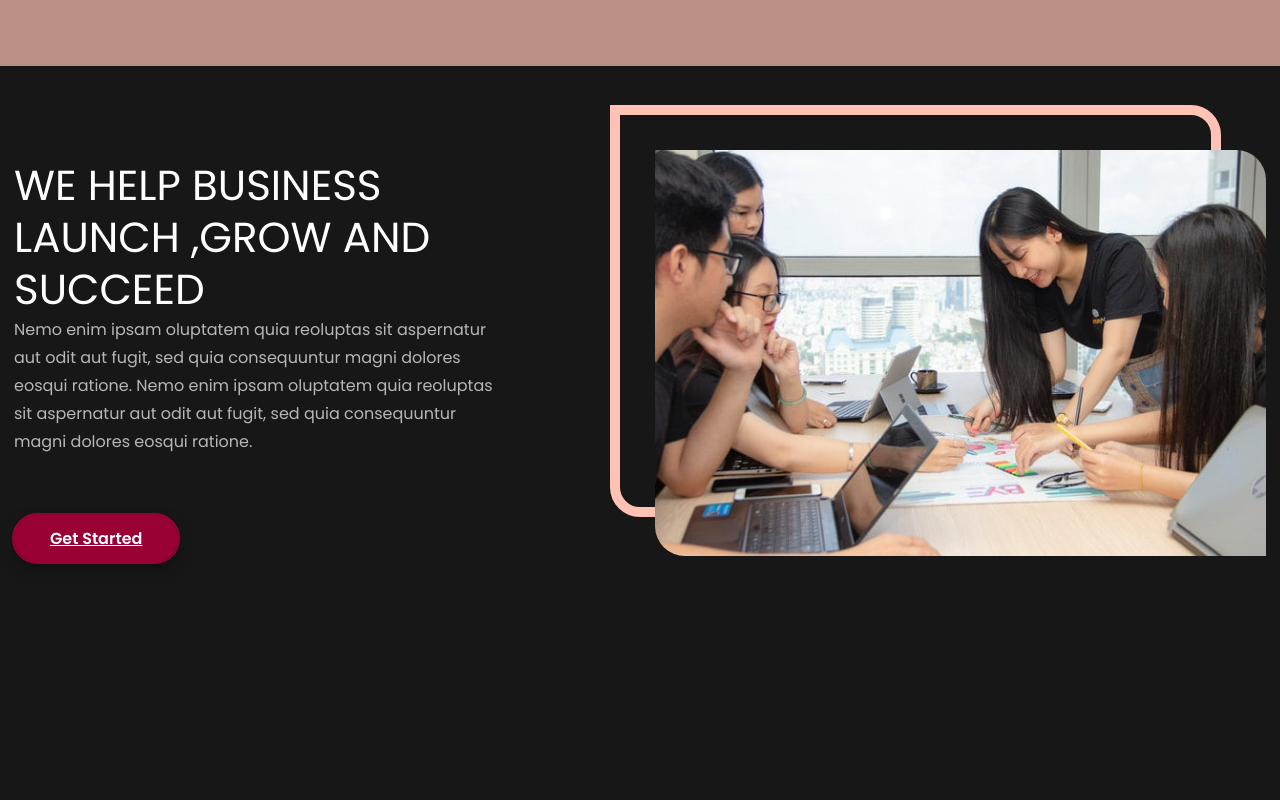
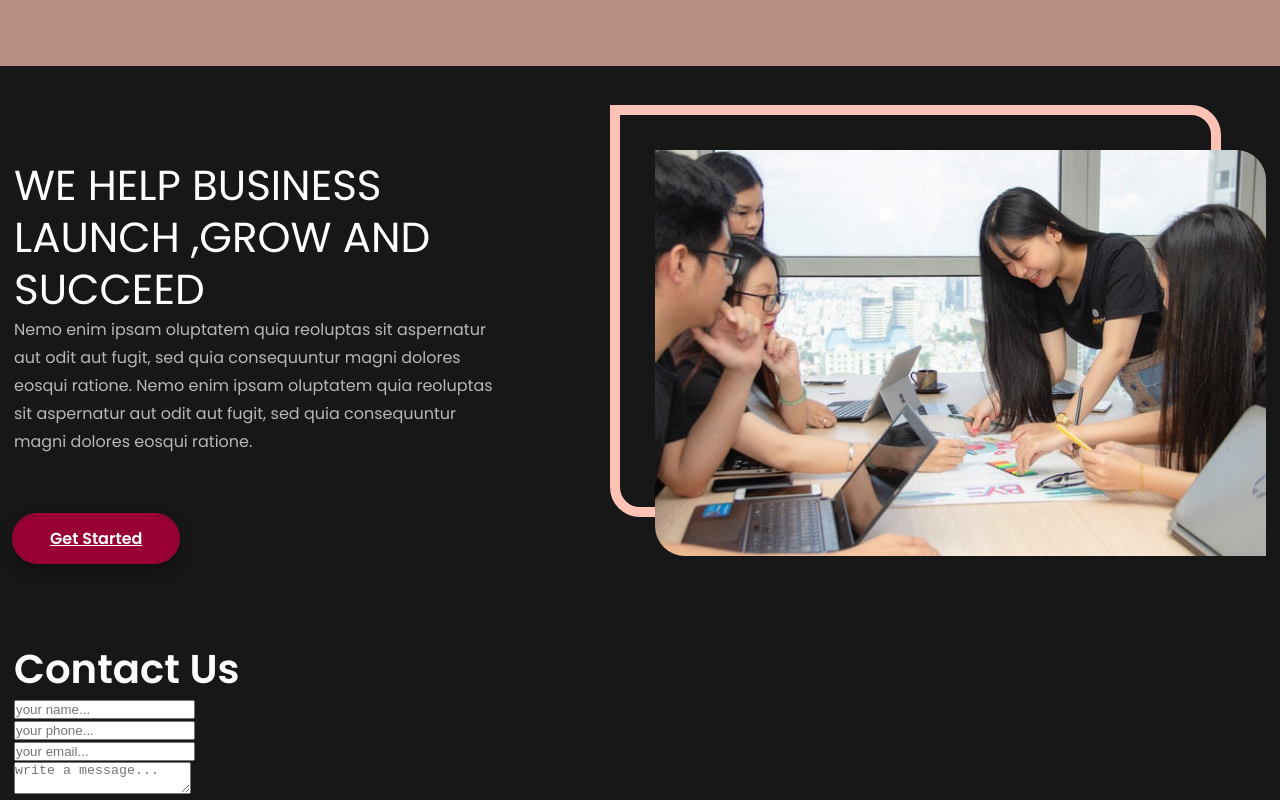
Before and after one commit to TamilselvanChandrakumar/Business-Website, a React (Create React App) app in the folder business-website/: page / in a window 1280 px wide. Shown: the part 3379-4179 px from the top of the page. Before the commit the page ends 3997 px from the top, so only its background shows below. Built offline with nearby package versions, Linux system fonts and the light colour scheme.

Commit message:
first commit

```diff
--- a/business-website/src/components/contact/Contact.js
+++ b/business-website/src/components/contact/Contact.js
@@ -3,7 +3,47 @@ import "../../components/contact/Contact.css";
 const Contact = () => {
   return (
     <section id="contact">
-      <div className="container"></div>
+      <div className="container">
+        <div className="contact_wrapper">
+          <div className="contact_col">
+            <div className="contact_image">
+              <img alt=""></img>
+            </div>
+          </div>
+          <div className="contact_col">
+            <h2>Contact Us</h2>
+            <form>
+              <div className="input_wrapper">
+                <input
+                  type="text"
+                  className="form_controll"
+                  placeholder="your name..."
+                  autoComplete="off"
+                ></input>
+              </div>
+              <div className="input_wrapper">
+                <input
+                  type="text"
+                  className="form_controll"
+                  placeholder="your phone..."
+                  autoComplete="off"
+                ></input>
+              </div>
+              <div className="input_wrapper">
+                <input
+                  type="email"
+                  className="form_controll"
+                  placeholder="your email..."
+                  autoComplete="off"
+                ></input>
+              </div>
+              <div className="input_wrapper">
+                <textarea placeholder="write a message..."></textarea>
+              </div>
+            </form>
+          </div>
+        </div>
+      </div>
     </section>
   );
 };
```
